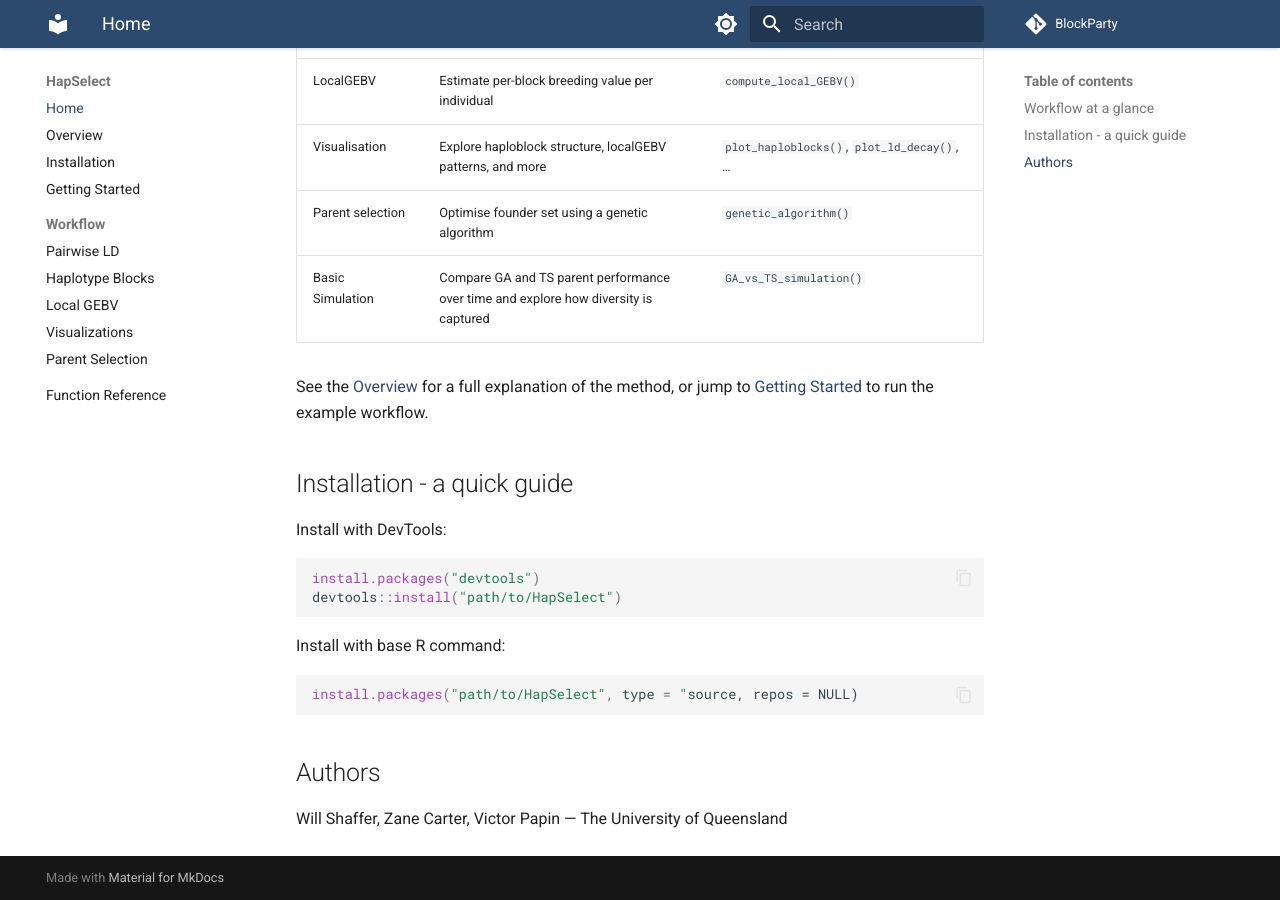
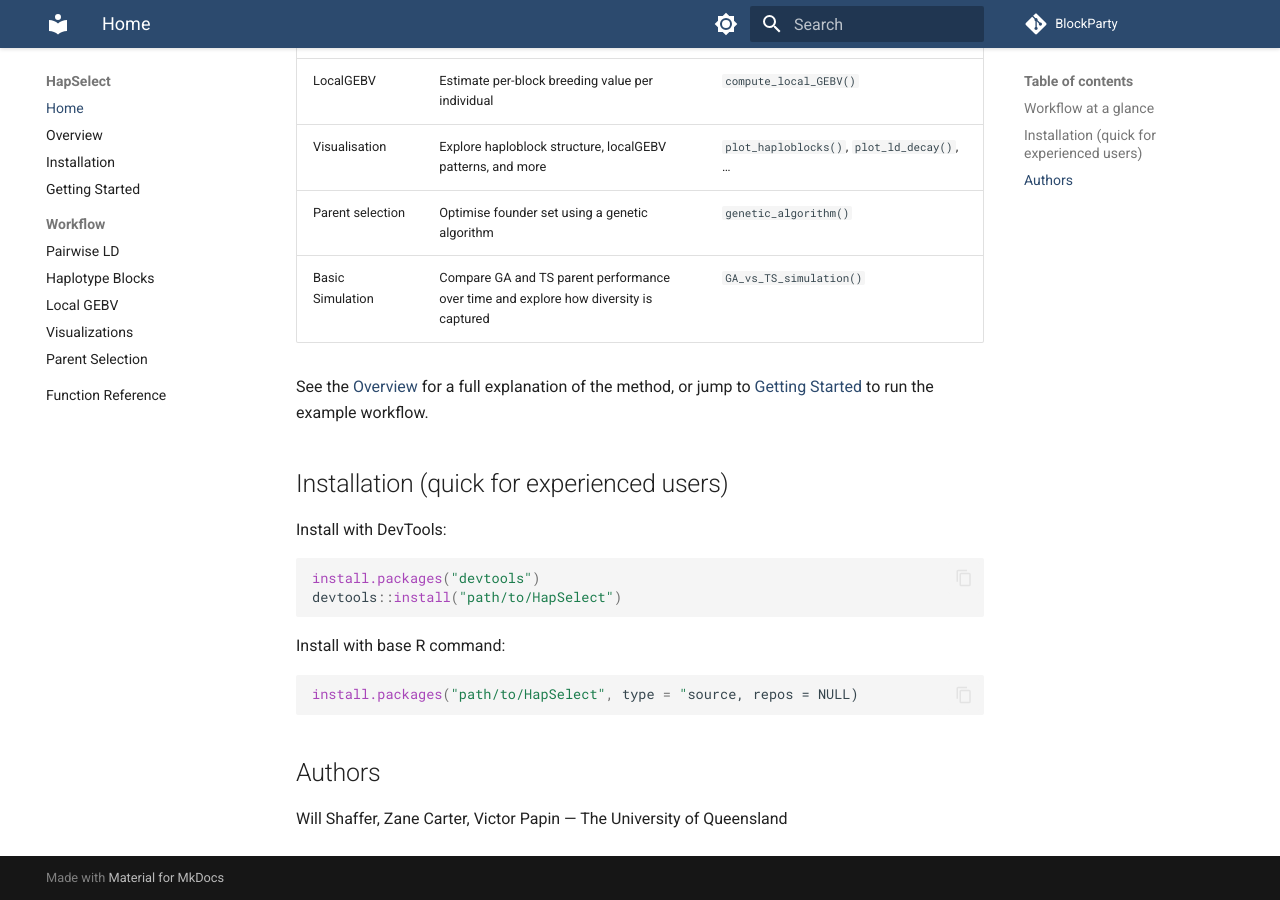
Before and after one commit to wrshf7/HapSelect-Docs, an MkDocs documentation site: the page built from docs/index.md, in a window 1280 px wide and 900 px high, scrolled down 677 px. Built offline with MkDocs 1.6.1 and Material for MkDocs 9.7.7, drawn with Linux system fonts in a browser that asks for light colours; comment, search, counter and statistics services are not loaded.

Commit message:
Update index.md

```diff
--- a/docs/index.md
+++ b/docs/index.md
@@ -18,7 +18,7 @@ The package is designed for breeding programs running genomic selection, where i
 
 See the [Overview](overview.md) for a full explanation of the method, or jump to [Getting Started](getting-started.md) to run the example workflow.
 
-## Installation - a quick guide
+## Installation (quick for experienced users)
 
 Install with DevTools:
 
```
